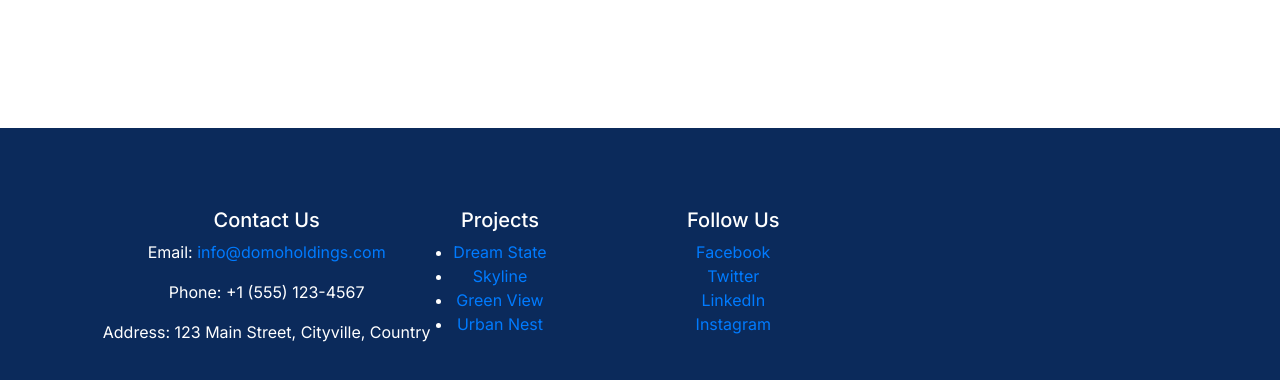
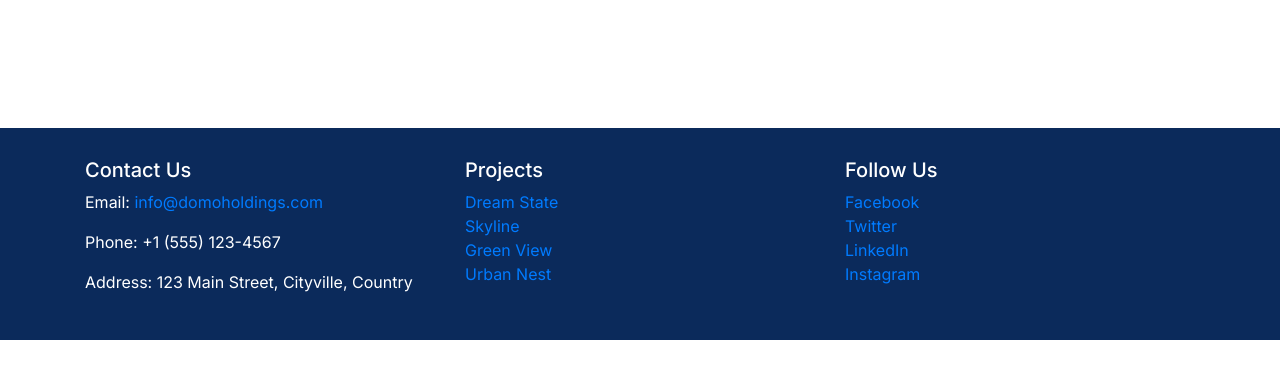
Before and after one commit to rukunujjaman99/holdings, a plain HTML site: page index.html in a window 1280 px wide. Shown: the part 1844-2224 px from the top of the page. After the commit the page ends 2184 px from the top, so only its background shows below. Drawn offline with nearby package versions, Linux system fonts and the light colour scheme.

Commit message:
footer update

```diff
--- a/assets/css/style.css
+++ b/assets/css/style.css
@@ -12,6 +12,12 @@ body {
   font-family: "Inter", sans-serif;
   color: var(--text);
   background: #fff;
+}
+ul,li {
+  list-style: none;
+}
+a{
+    text-decoration: none;
 }
 h1,
 h2,
@@ -262,8 +268,8 @@ img {
 .footer {
   background: var(--primary);
   color: #fff;
-  padding: 80px;
-  text-align: center;
+  padding: 30px 20px ;
+
 }
 
 /* RESPONSIVE */
--- a/index.html
+++ b/index.html
@@ -172,7 +172,7 @@
                  <p>Address: 123 Main Street, Cityville, Country</p>
 
             </div>
-            <div class="com-md-4">
+            <div class="col-md-4">
                 <h5>Projects</h5>
                 <ul>
                     <li><a href="#projects">Dream State</a></li>
```
